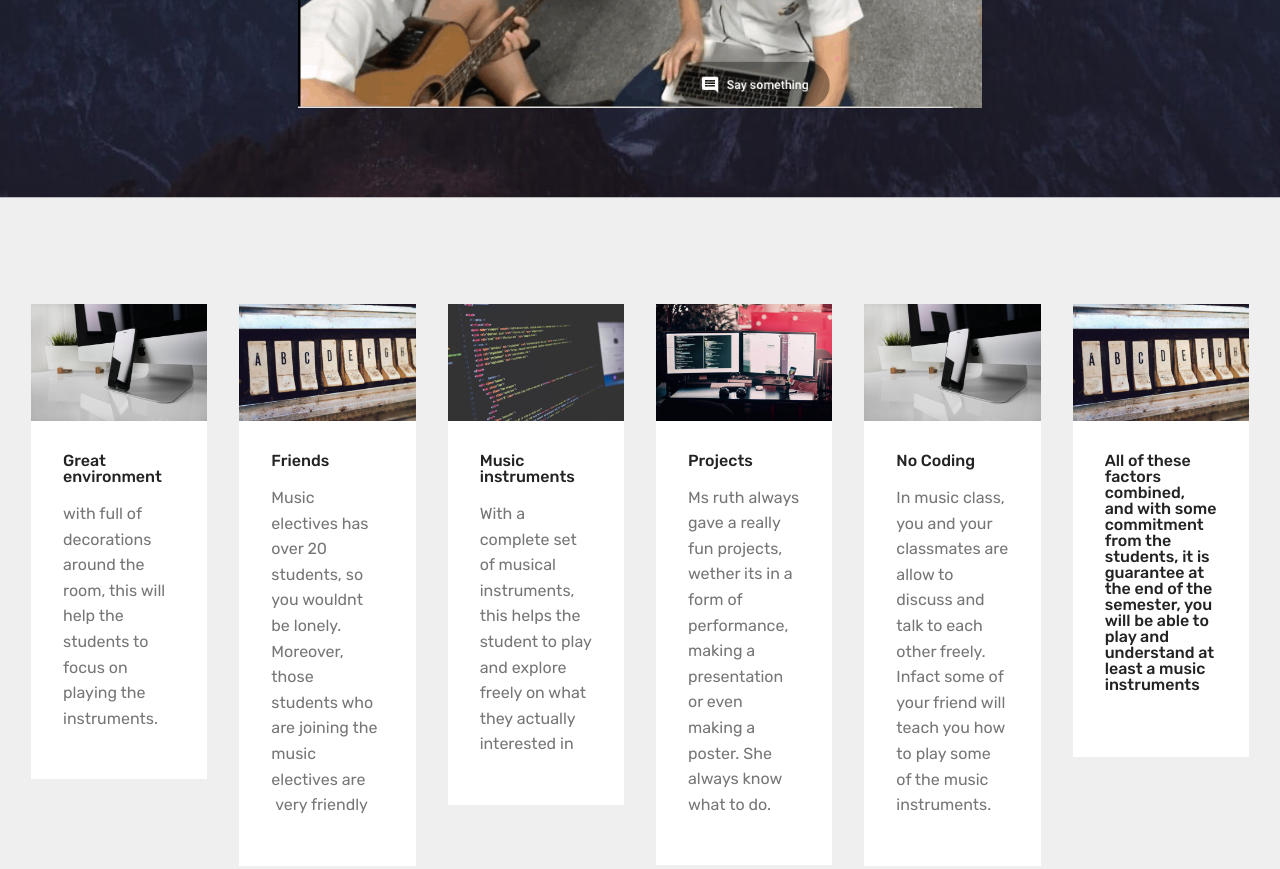
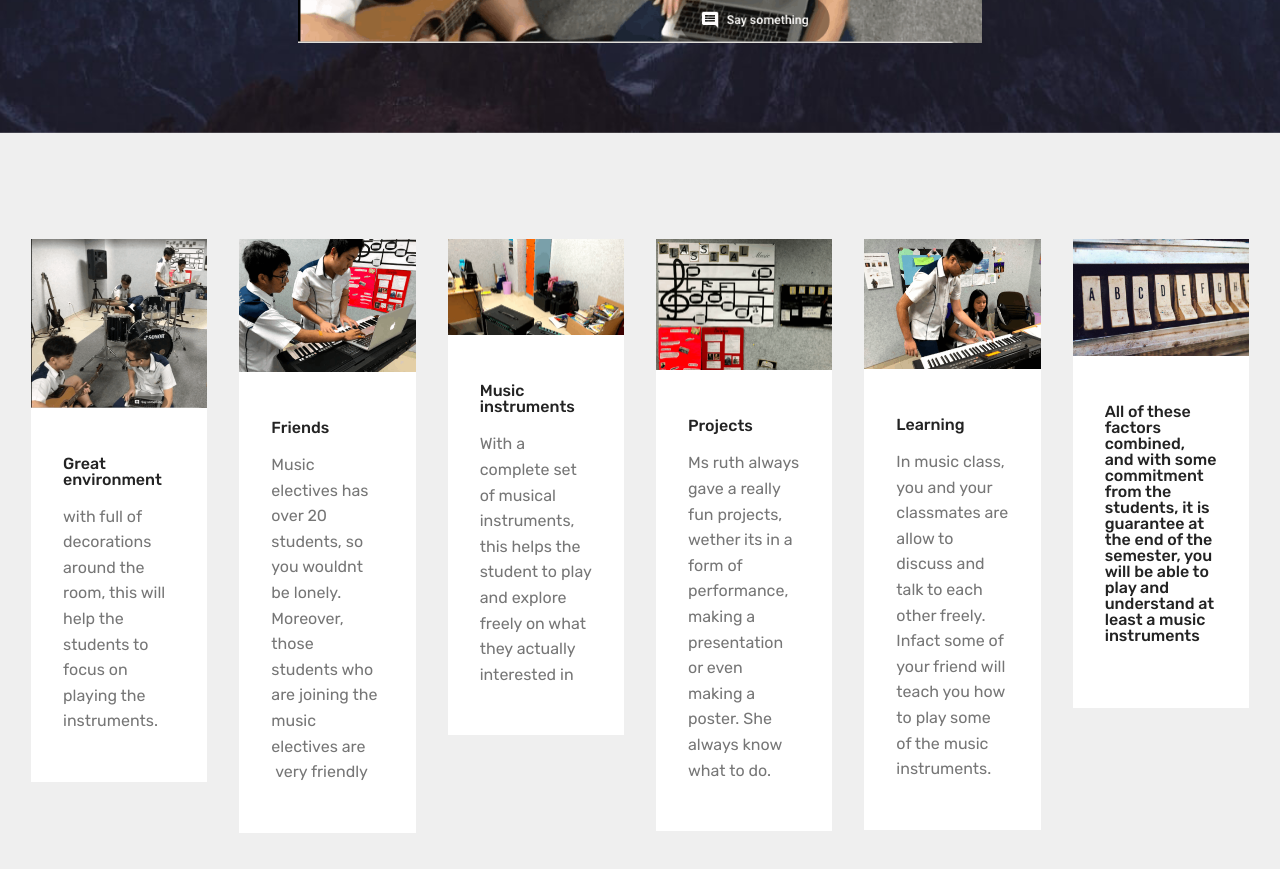
Before and after one commit to IanGunadi/ColabProjec, a plain HTML site: page index.html in a window 1280 px wide. Shown: the part 880-1749 px from the top of the page. Drawn offline with Linux system fonts and the light colour scheme.

Commit message:
create github pages

```diff
--- a/assets/images/hashes.json
+++ b/assets/images/hashes.json
@@ -1 +1 @@
-{"bJIQkC1c6KVw701dtyAnzw==":"screen%20shot%202018-04-26%20at%209.37.39%20pm-830x795.png"}
+{"bJIQkC1c6KVw701dtyAnzw==":"screen%20shot%202018-04-26%20at%209.37.39%20pm-830x795.png","L6hIa0QO+iOPIVp8/TUuQw==":"screen%20shot%202018-04-26%20at%209.37.39%20pm-352x337.png","k+wtaB2gC8FDMOhutT5c9Q==":"screen%20shot%202018-04-27%20at%201.55.35%20pm-352x266.png","lzr28X2z8d4DTb/JXg/3nA==":"screen%20shot%202018-04-27%20at%201.55.21%20pm-352x193.png","WABP8K7G7kxzbxx4amQ6dQ==":"screen%20shot%202018-04-27%20at%201.55.15%20pm-352x263.png","A4jnEntF0OGwRTjHx8Recw==":"screen%20shot%202018-04-27%20at%201.55.28%20pm-352x260.png"}
--- a/assets/mobirise/css/mbr-additional.css
+++ b/assets/mobirise/css/mbr-additional.css
@@ -1434,7 +1434,7 @@ body {
 .cid-qQkTZbe6Bk {
   padding-top: 90px;
   padding-bottom: 90px;
-  background-color: #f9f9f9;
+  background-color: #82786e;
 }
 .cid-qQkTZbe6Bk .card-box {
   background-color: #ffffff;
--- a/index.html
+++ b/index.html
@@ -34,10 +34,7 @@
                 <div class="mbr-text align-center mbr-white pb-3">
                     <p class="mbr-text mbr-fonts-style display-5"></p>
                 </div>
-                <div class="mbr-section-btn align-center">
-                    <a class="btn btn-md btn-primary display-4" href="https://mobirise.com">LEARN MORE</a>
-                    <a class="btn btn-md btn-white-outline display-4" href="https://mobirise.com">LIVE DEMO</a>
-                </div>
+
             </div>
             <div class="mbr-figure pt-5">
                 <img src="assets/images/screen-shot-2018-04-26-at-9.37.39-pm-830x795.png" alt="Mobirise" title="" style="width: 60%;">
@@ -46,7 +43,7 @@
     </div>
 </section>
 
-<section class="engine"><a href="https://mobirise.ws/o">best mobile website builder</a></section><section class="features17 cid-qQkTYfYiXR" id="features17-2">
+<section class="engine"><a href="https://mobirise.ws/b">best free web site creator</a></section><section class="features17 cid-qQkTYfYiXR" id="features17-2">
 
 
 
@@ -56,10 +53,10 @@
             <div class="card p-3 col-12 col-md-6 col-lg-2">
                 <div class="card-wrapper">
                     <div class="card-img">
-                        <img src="assets/images/01.jpg" alt="Mobirise">
+                        <img src="assets/images/screen-shot-2018-04-26-at-9.37.39-pm-352x337.png" alt="Mobirise" title="">
                     </div>
                     <div class="card-box">
-                        <h4 class="card-title pb-3 mbr-fonts-style display-7">Great environment</h4>
+                        <h4 class="card-title pb-3 mbr-fonts-style display-7"><br>Great environment</h4>
                         <p class="mbr-text mbr-fonts-style display-7">
                             with full of decorations around the room, this will help the students to focus on playing the instruments.<br></p>
                     </div>
@@ -69,10 +66,10 @@
             <div class="card p-3 col-12 col-md-6 col-lg-2">
                 <div class="card-wrapper">
                     <div class="card-img">
-                        <img src="assets/images/02.jpg" alt="Mobirise">
+                        <img src="assets/images/screen-shot-2018-04-27-at-1.55.35-pm-352x266.png" alt="Mobirise" title="">
                     </div>
                     <div class="card-box">
-                        <h4 class="card-title pb-3 mbr-fonts-style display-7">Friends</h4>
+                        <h4 class="card-title pb-3 mbr-fonts-style display-7"><br>Friends</h4>
                         <p class="mbr-text mbr-fonts-style display-7">Music electives has over 20 students, so you wouldnt be lonely. Moreover, those students who are joining the music electives are &nbsp;very friendly&nbsp;</p>
                     </div>
                 </div>
@@ -81,10 +78,10 @@
             <div class="card p-3 col-12 col-md-6 col-lg-2">
                 <div class="card-wrapper">
                     <div class="card-img">
-                        <img src="assets/images/03.jpg" alt="Mobirise">
+                        <img src="assets/images/screen-shot-2018-04-27-at-1.55.21-pm-352x193.png" alt="Mobirise" title="">
                     </div>
                     <div class="card-box">
-                        <h4 class="card-title pb-3 mbr-fonts-style display-7">Music instruments</h4>
+                        <h4 class="card-title pb-3 mbr-fonts-style display-7"><br>Music instruments</h4>
                         <p class="mbr-text mbr-fonts-style display-7">With a complete set of musical instruments, this helps the student to play and explore freely on what they actually interested in</p>
                     </div>
                 </div>
@@ -93,11 +90,11 @@
             <div class="card p-3 col-12 col-md-6 col-lg-2">
                 <div class="card-wrapper">
                     <div class="card-img">
-                        <img src="assets/images/04.jpg" alt="Mobirise">
+                        <img src="assets/images/screen-shot-2018-04-27-at-1.55.15-pm-352x263.png" alt="Mobirise" title="">
                     </div>
                     <div class="card-box">
                         <h4 class="card-title pb-3 mbr-fonts-style display-7">
-                            Projects</h4>
+                            <br>Projects</h4>
                         <p class="mbr-text mbr-fonts-style display-7">Ms ruth always gave a really fun projects, wether its in a form of performance, making a presentation or even making a poster. She always know what to do.</p>
                     </div>
                 </div>
@@ -105,12 +102,11 @@
             <div class="card p-3 col-12 col-md-6 col-lg-2">
                 <div class="card-wrapper">
                     <div class="card-img">
-                        <img src="assets/images/01.jpg" alt="Mobirise">
+                        <img src="assets/images/screen-shot-2018-04-27-at-1.55.28-pm-352x260.png" alt="Mobirise" title="">
                     </div>
                     <div class="card-box">
                         <h4 class="card-title pb-3 mbr-fonts-style display-7">
-                            No Coding
-                        </h4>
+                            <br>Learning</h4>
                         <p class="mbr-text mbr-fonts-style display-7">In music class, you and your classmates are allow to discuss and talk to each other freely. Infact some of your friend will teach you how to play some of the music instruments.&nbsp;</p>
                     </div>
                 </div>
@@ -121,7 +117,7 @@
                         <img src="assets/images/02.jpg" alt="Mobirise">
                     </div>
                     <div class="card-box">
-                        <h4 class="card-title pb-3 mbr-fonts-style display-7">All of these factors combined, and with some commitment from the students, it is guarantee at the end of the semester, you will be able to play and understand at least a music instruments</h4>
+                        <h4 class="card-title pb-3 mbr-fonts-style display-7"><br>All of these factors combined, and with some commitment from the students, it is guarantee at the end of the semester, you will be able to play and understand at least a music instruments</h4>
                         <p class="mbr-text mbr-fonts-style display-7"></p>
                     </div>
                 </div>
```
Also changed, not shown: assets/images/screen-shot-2018-04-26-at-9.37.39-pm-352x337.png (added), assets/images/screen-shot-2018-04-27-at-1.55.15-pm-352x263.png (added), assets/images/screen-shot-2018-04-27-at-1.55.21-pm-352x193.png (added), assets/images/screen-shot-2018-04-27-at-1.55.28-pm-352x260.png (added), assets/images/screen-shot-2018-04-27-at-1.55.35-pm-352x266.png (added), 1 other file.
